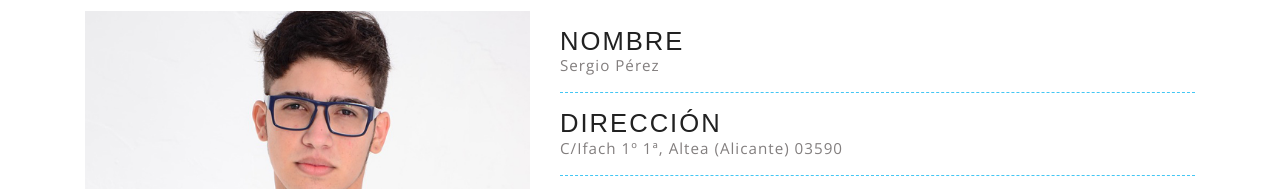
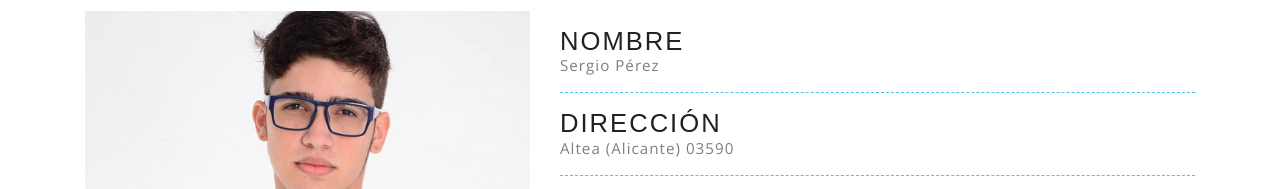
Before and after one commit to sergioperez90/sergioperez90.github.io, a plain HTML site: page index.html in a window 1280 px wide. Shown: the part 880-1069 px from the top of the page. Drawn offline with nearby package versions, Linux system fonts and the light colour scheme; files whose address does not match are found by name; a web font is replaced by a local one.

Commit message:
Direccion

```diff
--- a/index.html
+++ b/index.html
@@ -133,7 +133,7 @@ Smartphone Compatible web template, free web designs for Nokia, Samsung, LG, Son
 					</div>
 					<div class="w3ls-agile-left-info">
 						<h4>Dirección</h4>
-						<p>C/Ifach 1º 1ª, Altea (Alicante) 03590</p>
+						<p>Altea (Alicante) 03590</p>
 					</div>
 					<div class="w3ls-agile-left-info">
 						<h4>Teléfono</h4>
```
